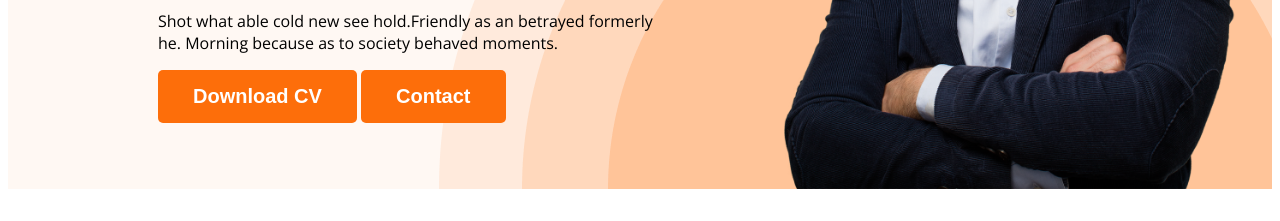
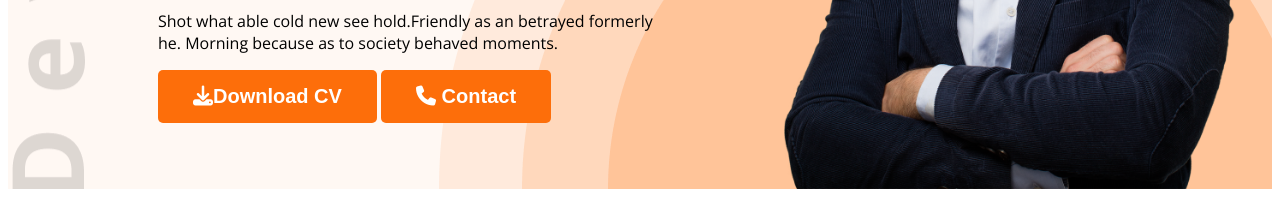
Before and after one commit to khalid-tks/developer-porfolio, a plain HTML site: page index.html in a window 1280 px wide. Shown: the part 579-800 px from the top of the page. Drawn offline with nearby package versions, Linux system fonts and the light colour scheme.

Commit message:
icon change

```diff
--- a/index.html
+++ b/index.html
@@ -9,6 +9,7 @@
     <link href="https://fonts.googleapis.com/css2?family=Open+Sans:wght@400;700;800&display=swap" rel="stylesheet">
 
 <link rel="stylesheet" href="styles/portfolio.css">
+<script src="https://kit.fontawesome.com/577b21c848.js" crossorigin="anonymous"></script>
 
 </head>
 <body>
@@ -26,8 +27,8 @@
                 <h3 class="banner-greeting">Hi, I am</h3>
                 <h1 class="banner-title">KHALID SAIFULLAH</h1>
                 <p class="banner-description">Shot what able cold new see hold.Friendly as an betrayed formerly he. Morning because as to society behaved moments.</p>
-                <button class="btn-primary">Download CV</button>
-                <button class="btn-primary">Contact</button>
+                <button class="btn-primary"> <i class="fa-solid fa-download"></i>Download CV</button>
+                <button class="btn-primary"> <i class="fa-solid fa-phone"></i> Contact</button>
             </div>
             <img class="profile-pic" src="images/hardy.png" alt="">
         </div>
@@ -153,7 +154,7 @@
         </section>
 
         <div class="download-cv">
-            <button class="btn-primary">Download CV</button>
+            <button class="btn-primary"> <i class="fa-solid fa-download"></i> Download CV</button>
         </div>
 
     </main>
--- a/styles/portfolio.css
+++ b/styles/portfolio.css
@@ -61,9 +61,9 @@ nav a {
 
 .header {
   background-color: #fff8f3;
-  background-image: url("../images/header_bg.png");
+  background-image: url("../images/header_bg.png"),url(../images/developer.png);
   background-repeat: no-repeat;
-  background-position: bottom right;
+  background-position: bottom right,top left;
 }
 
 .banner {
```
